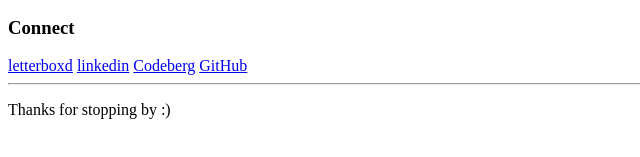
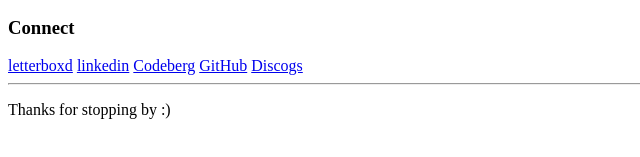
Before and after one commit to bashar-515/platform-site, a plain HTML site: page src/index.html in a window 1280 px wide. Shown: the part 227-384 px from the top of the page, 0-640 px from the left. Drawn offline with Linux system fonts and the light colour scheme.

Commit message:
list Discogs in socials

```diff
--- a/src/index.html
+++ b/src/index.html
@@ -39,6 +39,8 @@
     <a href="https://www.linkedin.com/in/bashareid/" target="_blank">linkedin</a>
     <a href="https://codeberg.org/bashar-515" target="_blank">Codeberg</a>
     <a href="https://github.com/bashar-515" target="_blank">GitHub</a>
+    <a href="https://www.discogs.com/user/basharr/collection" target="_blank">Discogs</a>
+
 
     <hr />
     <p>Thanks for stopping by :)</p>
```
